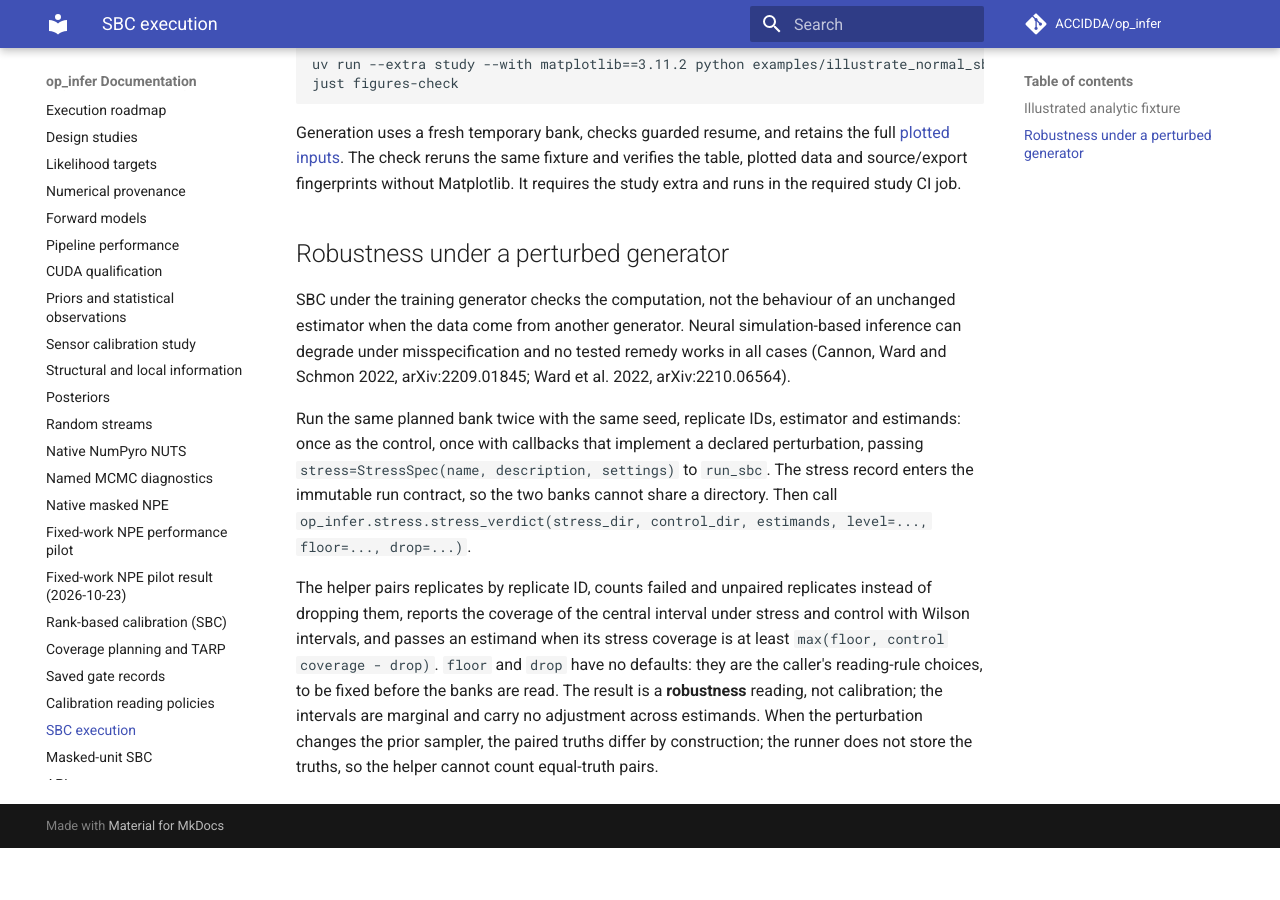
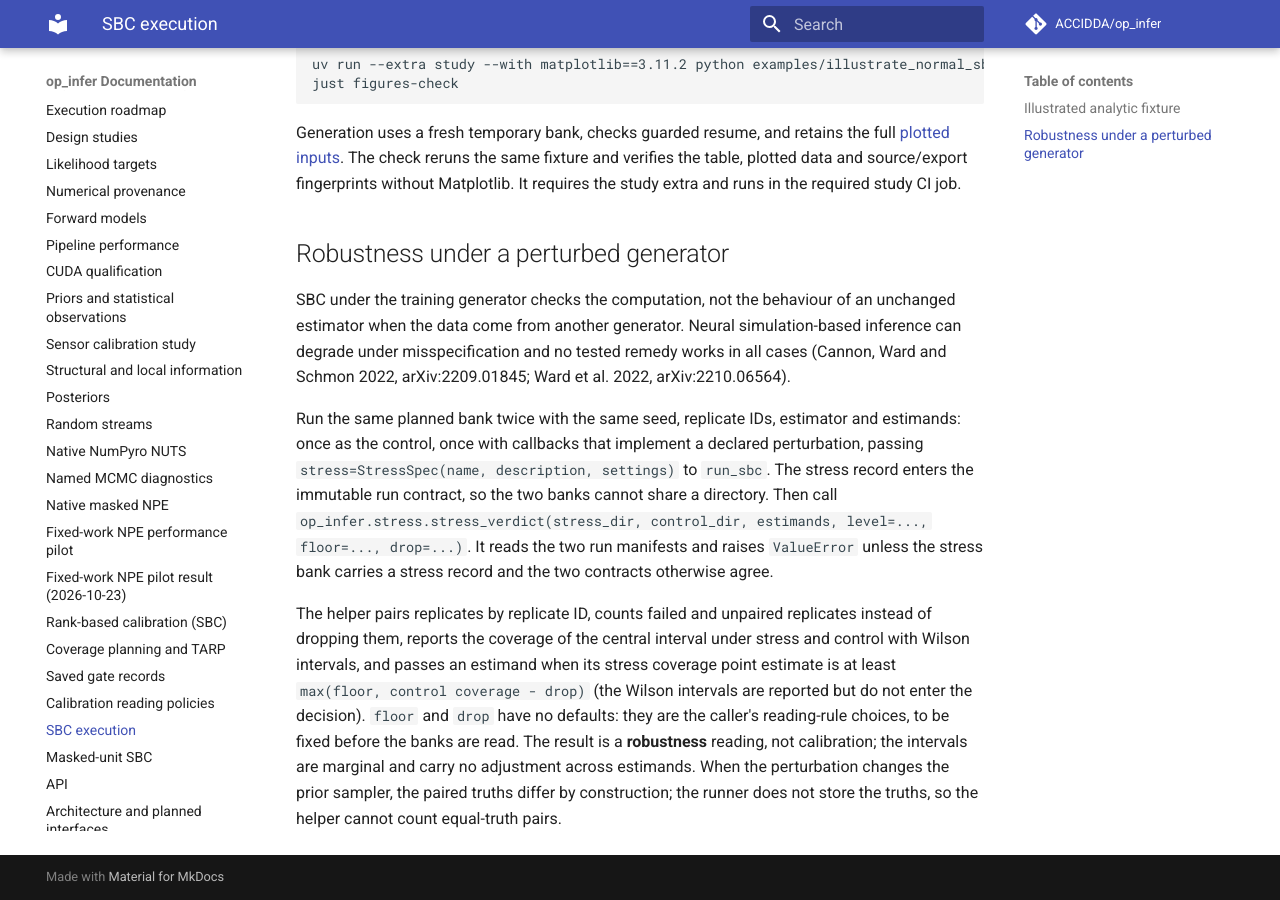
Before and after one commit to ACCIDDA/op_infer, an MkDocs documentation site: the page built from docs/sbc-runner.md, in a window 1280 px wide and 900 px high, scrolled down 2476 px. Built offline with MkDocs 1.6.1 and Material for MkDocs 9.7.7, drawn with Linux system fonts in a browser that asks for light colours; comment, search, counter and statistics services are not loaded; before the commit the page ends 3324 px from its top, so only the background shows below that.

Commit message:
Stress SBC docs: state the point-estimate decision and manifest check; clarify atom test name
Co-authored-by: Copilot <223556219+Copilot@users.noreply.github.com>

```diff
--- a/docs/sbc-runner.md
+++ b/docs/sbc-runner.md
@@ -98,12 +98,15 @@ estimands: once as the control, once with callbacks that implement a declared
 perturbation, passing `stress=StressSpec(name, description, settings)` to
 `run_sbc`. The stress record enters the immutable run contract, so the two banks
 cannot share a directory. Then call `op_infer.stress.stress_verdict(stress_dir,
-control_dir, estimands, level=..., floor=..., drop=...)`.
+control_dir, estimands, level=..., floor=..., drop=...)`. It reads the two run manifests and raises
+`ValueError` unless the stress bank carries a stress record and the two contracts
+otherwise agree.
 
 The helper pairs replicates by replicate ID, counts failed and unpaired
 replicates instead of dropping them, reports the coverage of the central interval
 under stress and control with Wilson intervals, and passes an estimand when its
-stress coverage is at least `max(floor, control coverage - drop)`. `floor` and
+stress coverage point estimate is at least `max(floor, control coverage - drop)`
+(the Wilson intervals are reported but do not enter the decision). `floor` and
 `drop` have no defaults: they are the caller's reading-rule choices, to be fixed
 before the banks are read. The result is a **robustness** reading, not
 calibration; the intervals are marginal and carry no adjustment across
```
Also changed, not shown: 1 other file.
